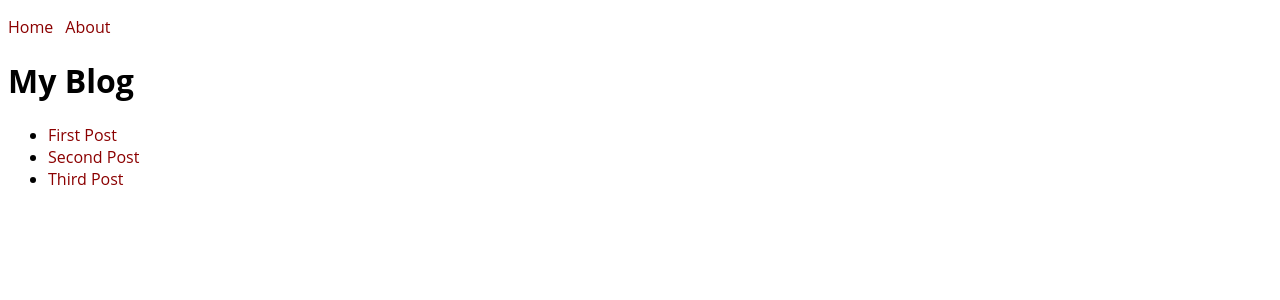
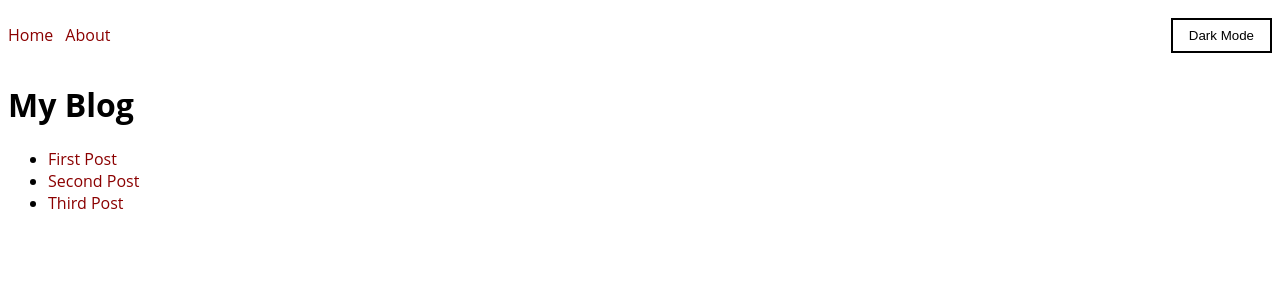
Before and after one commit to HenriqueMarcelo/next-blog, a Next.js app: page / in a window 1280 px wide. Shown: the top 300 px of the page. Built offline with nearby package versions, Linux system fonts and the light colour scheme.

Commit message:
feat: creating ThemeSwitch button

```diff
--- a/components/NavBar.js
+++ b/components/NavBar.js
@@ -1,4 +1,5 @@
 import Link from "next/link";
+import { ThemeSwitch } from "./ThemeSwitch";
 
 export default function NavBar() {
     return (
@@ -11,7 +12,13 @@ export default function NavBar() {
                     <Link href="/about">About</Link>
                 </li>
             </ul>
+            <ThemeSwitch />
             <style jsx>{`
+                nav {
+                    display: flex;
+                    justify-content: space-between;
+                    align-items: center;
+                }
                 ul {
                     list-style: none;
                     padding: 0
--- /dev/null
+++ b/components/ThemeSwitch.jsx
@@ -0,0 +1,23 @@
+import { useState } from "react";
+
+export function ThemeSwitch() {
+    const [darkMode, setDarkMode] = useState(false);
+
+
+    const text = darkMode ? 'Light Mode' : "Dark Mode"
+    return (
+        <>
+            <button onClick={() => setDarkMode(!darkMode)}>{text}</button>
+            <style jsx>{`
+                button {
+                    background: none;
+                    border: none;
+                    cursor: pointer;
+
+                    padding: 0.5rem 1rem;
+                    border: 2px solid black;
+                }
+            `}</style>
+        </>
+    )
+}
```
